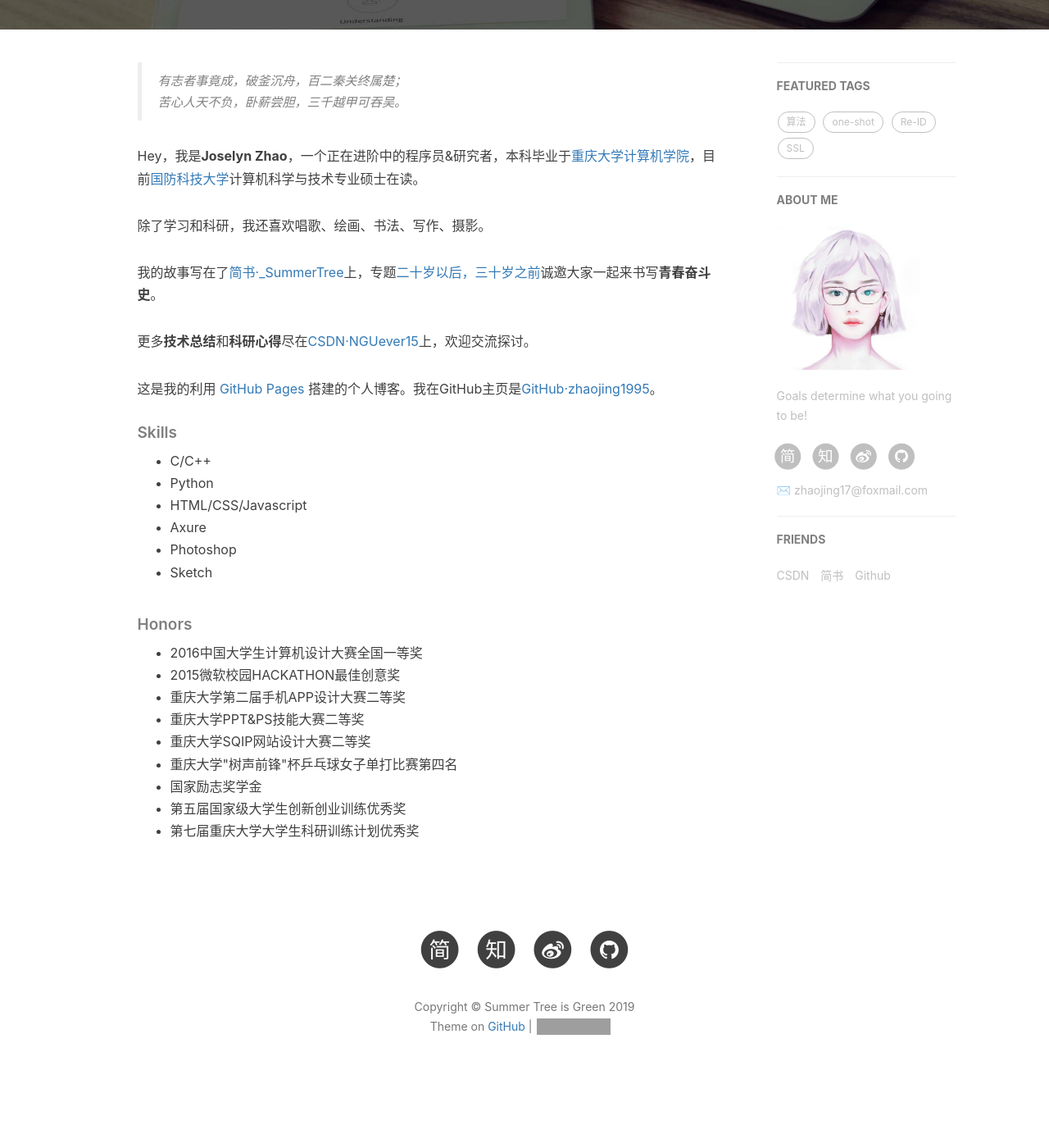
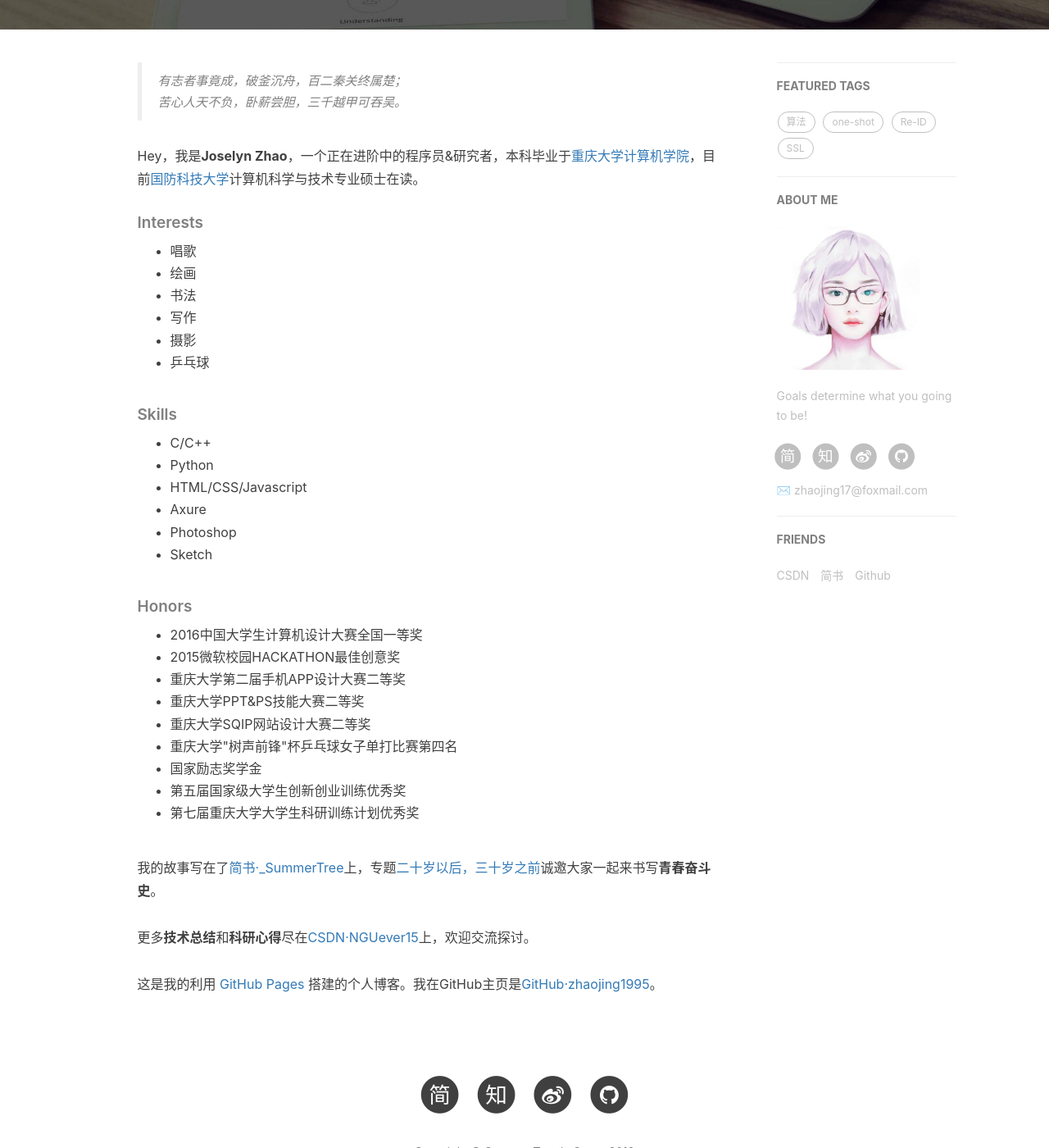
Before and after one commit to sxh1214/sxh1214.github.io, a Jekyll site: the page built from about.html, in a window 1280 px wide and 1400 px high, scrolled down 382 px. Shown: the whole window at 82% size. Built offline with Jekyll 4.4.1, drawn with Linux system fonts in a browser that asks for light colours; nearby versions of some CDN libraries; comment, search, counter and statistics services are not loaded; before the commit the page ends 1738 px from its top, so only the background shows below that; grey boxes are pictures that could not be loaded.

Commit message:
Update about.html

```diff
--- a/about.html
+++ b/about.html
@@ -20,16 +20,15 @@
 
     <p>Hey，我是<strong>Joselyn Zhao</strong>，一个正在进阶中的程序员&研究者，本科毕业于<a href="https://www.cqu.edu.cn/">重庆大学</a><a href="http://www.cs.cqu.edu.cn/">计算机学院</a>，目前<a href="http://www.nudt.edu.cn/">国防科技大学</a>计算机科学与技术专业硕士在读。</p>
 
-    <p>除了学习和科研，我还喜欢唱歌、绘画、书法、写作、摄影。</p>
-
-    <p>我的故事写在了<a href="https://www.jianshu.com/u/4ce1c18ec636">简书·_SummerTree</a>上，专题<a href="https://www.jianshu.com/c/5ae1f86833fe">二十岁以后，三十岁之前</a>诚邀大家一起来书写<b>青春奋斗史</b>。</p>
-
-    <p>更多<b>技术总结</b>和<b>科研心得</b>尽在<a href="https://blog.csdn.net/NGUever15">CSDN·NGUever15</a>上，欢迎交流探讨。</p>
-
-
-    <p>这是我的利用 <a href="https://pages.github.com/">GitHub Pages</a> 搭建的个人博客。我在GitHub主页是<a href="https://github.com/zhaojing1995">GitHub·zhaojing1995</a>。</p>
-
-    <p></p>
+    <h5>Interests</h5>
+    <ul>
+        <li>唱歌</li>
+        <li>绘画</li>
+        <li>书法</li>
+        <li>写作</li>
+        <li>摄影</li>
+        <li>乒乓球</li>
+    </ul>
 
     <h5>Skills</h5>
     <ul>
```
Also changed, not shown: other parts of about.html (+6 -0 lines).
